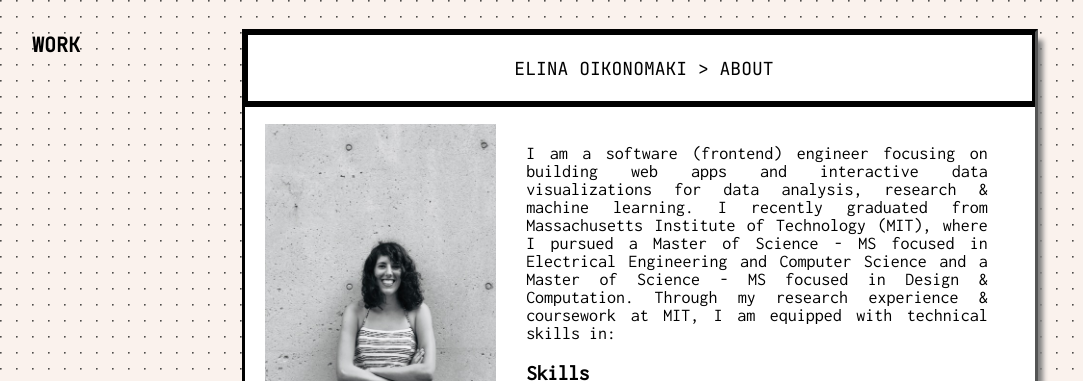
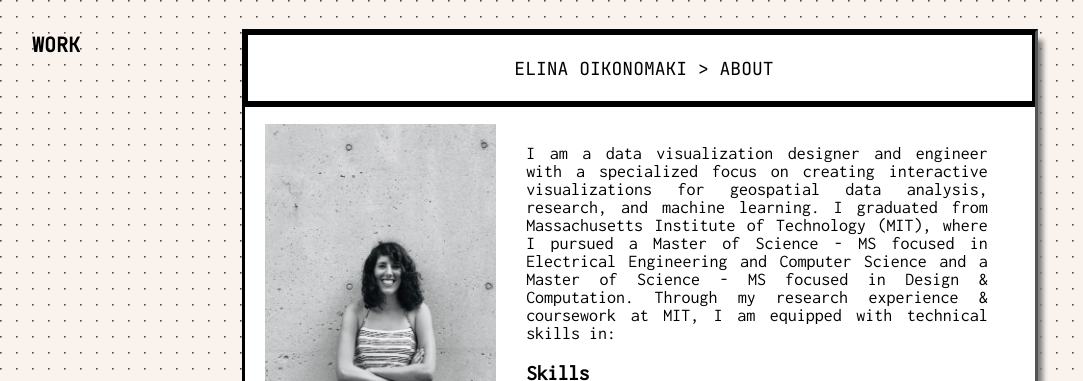
Before and after one commit to elinaoikonomaki/Personal-website, a plain HTML site: page about/about.html in a window 1280 px wide. Shown: the top 381 px of the page, 0-1083 px from the left. Drawn offline with Linux system fonts and the light colour scheme.

Commit message:
changed intro page and about description

```diff
--- a/about/about.html
+++ b/about/about.html
@@ -29,8 +29,8 @@
         <img src="../assets/img/about.jpeg" alt="about photo">
         <div class="text-content">
         <p>
-          I am a software (frontend) engineer focusing on building web apps and interactive data visualizations for data analysis, research & machine learning.
-          I recently graduated from Massachusetts Institute of Technology (MIT), where I pursued a Master of Science - MS focused in Electrical Engineering and Computer Science and a Master of Science - MS focused in Design & Computation. Through my research experience & coursework at MIT, I am equipped with technical skills in:
+          I am a data visualization designer and engineer with a specialized focus on creating interactive visualizations for geospatial data analysis, research, and machine learning.
+          I graduated from Massachusetts Institute of Technology (MIT), where I pursued a Master of Science - MS focused in Electrical Engineering and Computer Science and a Master of Science - MS focused in Design & Computation. Through my research experience & coursework at MIT, I am equipped with technical skills in:
         </p>
         <h3> Skills </h3>
           <ul>
```
Also changed, not shown: index.html (+1 -1 lines).
